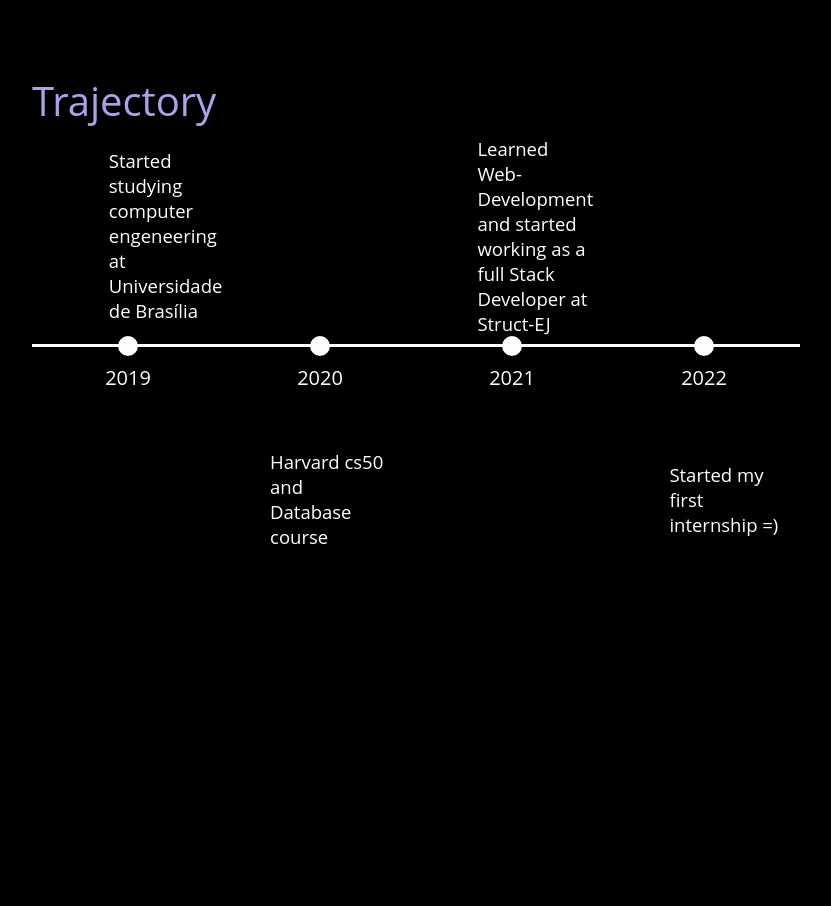
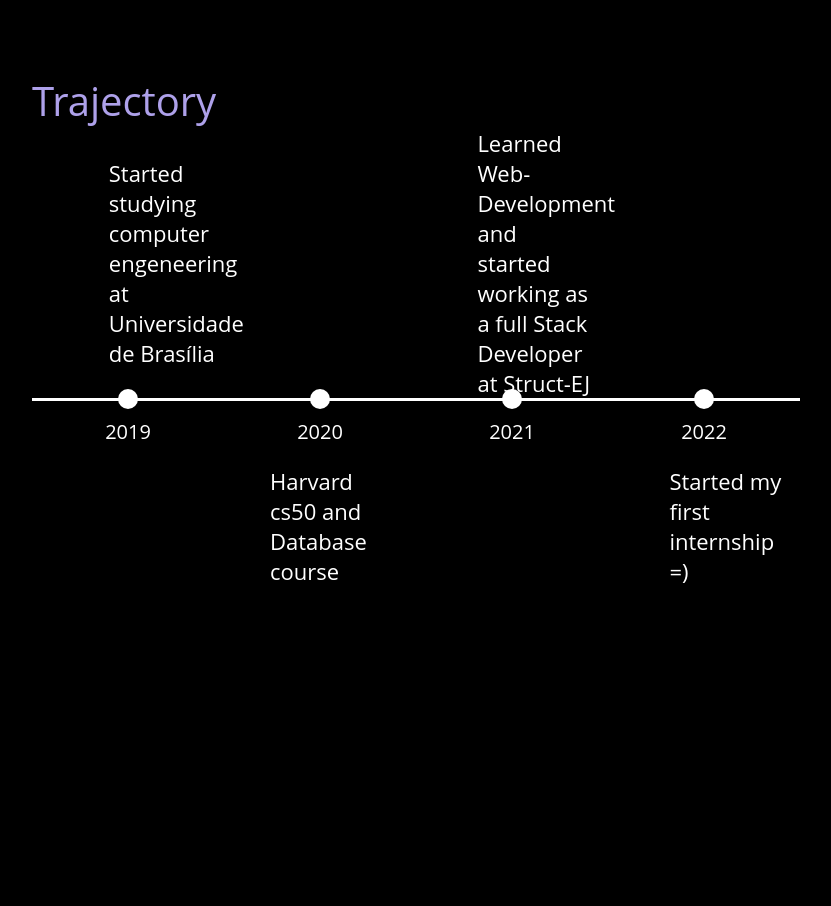
Before and after one commit to pjceva/portfolio, a React (Vite) app: page / in a window 1280 px wide. Shown: the part 1660-2566 px from the top of the page, without its empty margins (224-1055 px from the left). Built offline with nearby package versions, Linux system fonts and the light colour scheme.

Commit message:
More fade in

```diff
--- a/src/pages/trajectory/styles.tsx
+++ b/src/pages/trajectory/styles.tsx
@@ -20,7 +20,7 @@ export const UText = styled.div`
     align-items: center;
     span{
         width: 15%;
-        font-size: 18.5px;
+        font-size: 22px;
     }
     .nineteen{
         margin-left: 10%;
--- a/src/pages/trajectory/trajectory.tsx
+++ b/src/pages/trajectory/trajectory.tsx
@@ -18,7 +18,7 @@ export const Trajectory = () =>{
                         Started studying computer engeneering
                         at Universidade de Brasília
                     </motion.span>
-                    <motion.span variants={fadeIn('left', 0.3)}
+                    <motion.span variants={fadeIn('left', 0.5)}
                     initial="hidden"
                     whileInView={'show'}
                     viewport={{once: true, amount: 0.1}}
@@ -29,7 +29,10 @@ export const Trajectory = () =>{
                     </motion.span>
 
                 </UText>
-
+                <motion.div variants={fadeIn('down', 0.2)}
+                    initial="hidden"
+                    whileInView={'show'}
+                    viewport={{once: true, amount: 0.1}}>
                     <Line>
                         <div></div>
                         <div></div>
@@ -37,15 +40,29 @@ export const Trajectory = () =>{
                         <div></div>
 
                     </Line>
+                    </motion.div>
+                <div>
                     <div className="year">
-                    <span>2019</span>
-                    <span>2020</span>
-                    <span>2021</span>
-                    <span>2022</span>
+                        <motion.span variants={fadeIn('up', 1)}
+                    initial="hidden"
+                    whileInView={'show'}
+                    viewport={{once: true, amount: 0.1}}>2019</motion.span>
+                        <motion.span variants={fadeIn('up', 1.3)}
+                    initial="hidden"
+                    whileInView={'show'}
+                    viewport={{once: true, amount: 0.1}}>2020</motion.span>
+                        <motion.span variants={fadeIn('up', 1.5)}
+                    initial="hidden"
+                    whileInView={'show'}
+                    viewport={{once: true, amount: 0.1}}>2021</motion.span>
+                        <motion.span variants={fadeIn('up', 1.8)}
+                    initial="hidden"
+                    whileInView={'show'}
+                    viewport={{once: true, amount: 0.1}}>2022</motion.span>
                     </div>
-
+                </div>
                 <UText>
-                <motion.span variants={fadeIn('right', 0.3)}
+                <motion.span variants={fadeIn('right', 0.5)}
                     initial="hidden"
                     whileInView={'show'}
                     viewport={{once: true, amount: 0.7}}
```
Lines whose indentation alone changed are shown as unchanged.
